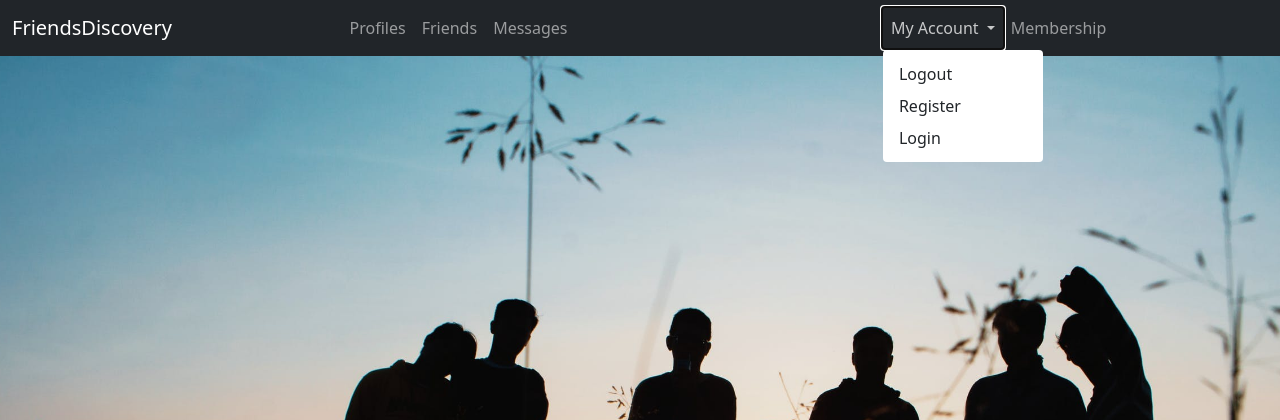
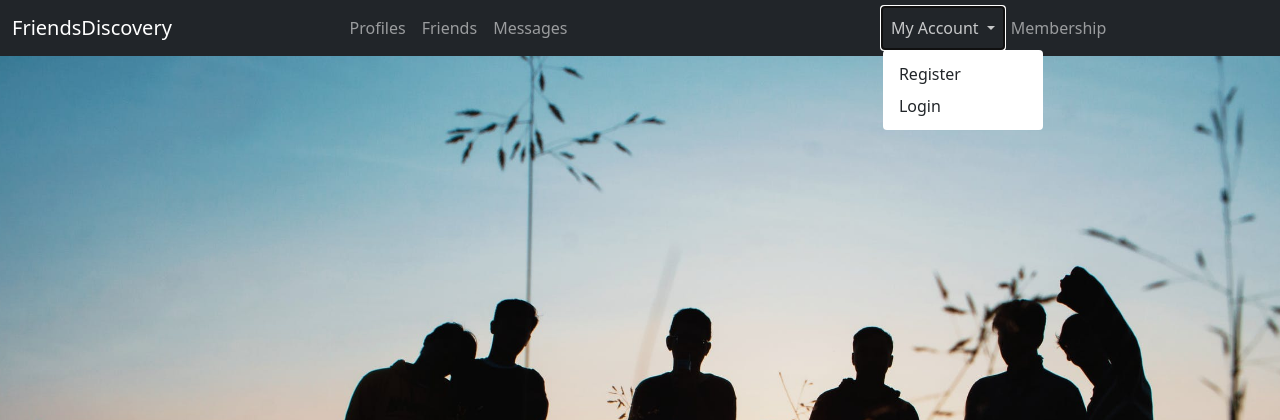
Before and after one commit to Code-Institute-Submissions/adam181189-FriendsDiscovery_JulyResub, a Django app: template templates/base.html in a window 1280 px wide, after a click on "My Account". Shown: the top 420 px of the page. Run offline with Django 3.2, Linux system fonts and the light colour scheme; the template is opened without the code that fills it, so the values that code supplies are empty; parts of the project's set-up code (start-up, migrations or seed data) failed here and were passed over.

Commit message:
Set up allauth so users can now log in and register

```diff
--- a/friendsdiscovery/urls.py
+++ b/friendsdiscovery/urls.py
@@ -20,5 +20,6 @@ from django.conf.urls.static import static
 
 urlpatterns = [
     path('admin/', admin.site.urls),
+    path('accounts/', include('allauth.urls')),
     path('', include('home.urls')),
 ] + static(settings.MEDIA_URL, document_root=settings.MEDIA_ROOT)
--- a/home/templates/home/index.html
+++ b/home/templates/home/index.html
@@ -11,7 +11,7 @@
                 Have new experiences
             </h1>
             <div class="my-5">
-                <a href="" class="better-you-button btn btn-lg rounded-0 text-uppercase py-3">Form New Bonds</a>
+                <a href="{% url 'account_signup' %}" class="better-you-button btn btn-lg rounded-0 text-uppercase py-3">Form New Bonds</a>
             </div>
         </div>
     </div>
--- a/templates/base.html
+++ b/templates/base.html
@@ -73,10 +73,13 @@
                                     My Account
                                 </span>
                             </a>
-                            <ul class="dropdown-menu border-0" aria-labelledby="navbarDropdown">
-                                <li><a class="dropdown-item" href="">Logout</a></li>
-                                <li><a class="dropdown-item" href="">Register</a></li>
-                                <li><a class="dropdown-item" href="">Login</a></li>
+                            <ul class="dropdown-menu border-0" aria-labelledby="user-options">
+                                {% if request.user.is_authenticated %}
+                                <li><a class="dropdown-item" href="{% url 'account_logout' %}">Logout</a></li>
+                                {% else %}
+                                <li><a class="dropdown-item" href="{% url 'account_signup' %}">Register</a></li>
+                                <li><a class="dropdown-item" href="{% url 'account_login' %}">Login</a></li>
+                                {% endif %}
                             </ul>
                         </li>
                         <li class="nav-item">
```
Also changed, not shown: friendsdiscovery/settings.py (+23 -1 lines).
